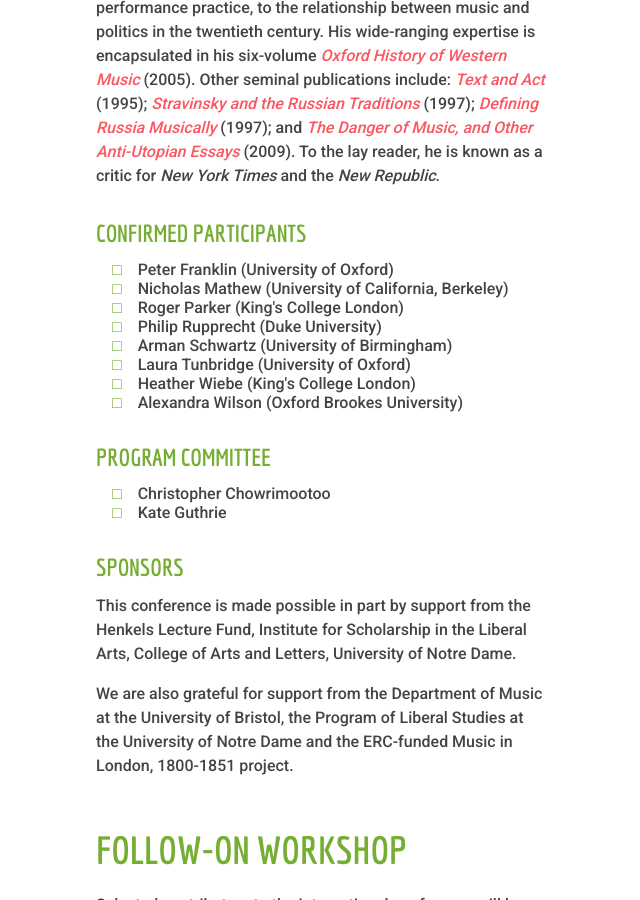
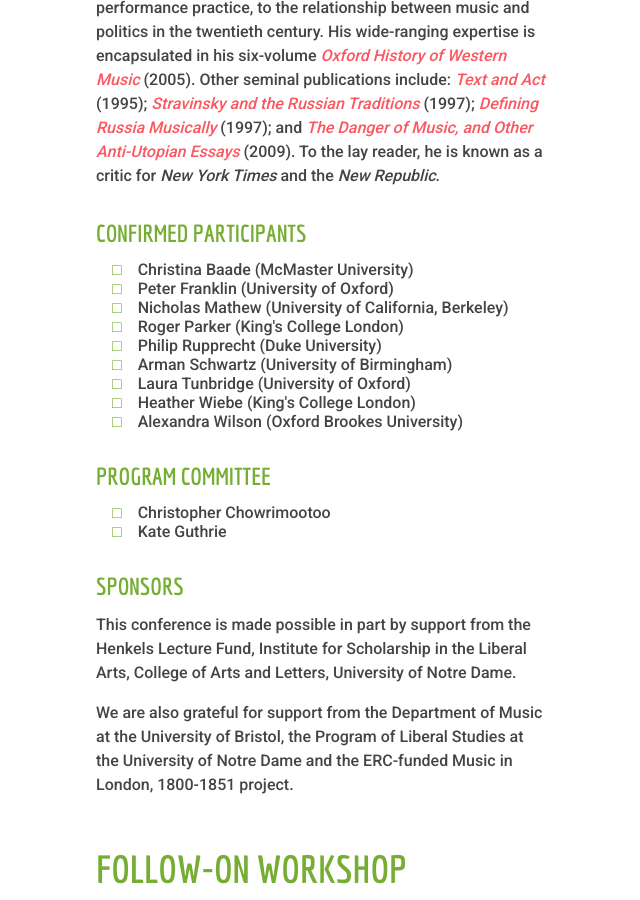
Before and after one commit to musicandthemiddlebrow/musicandthemiddlebrow.github.io, a Jekyll site: the page built from events.html, in a window 1280 px wide and 900 px high, scrolled down 1342 px. Shown: the whole window, without its empty margins (169-809 px from the left). Built offline with Jekyll 4.4.1, drawn with Linux system fonts in a browser that asks for light colours.

Commit message:
Update events.html

```diff
--- a/events.html
+++ b/events.html
@@ -58,6 +58,7 @@
 
 <h3>Confirmed Participants</h3>
   <ul>
+    <li>Christina Baade (McMaster University)</li>
     <li>Peter Franklin (University of Oxford)</li>
     <li>Nicholas Mathew (University of California, Berkeley)</li>
     <li>Roger Parker (King's College London)</li>
```
